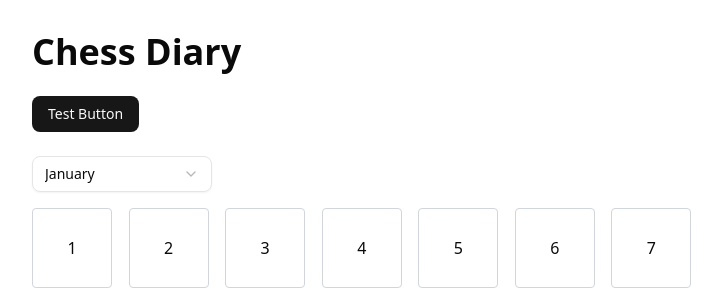
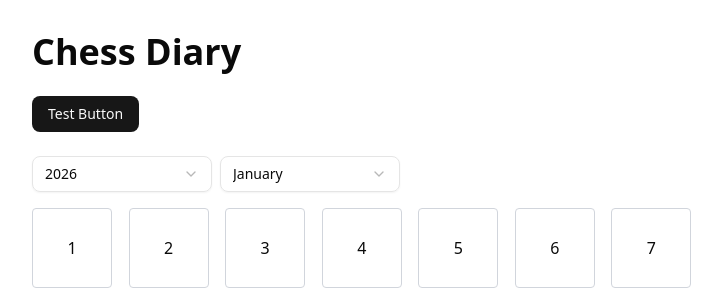
Before and after one commit to roman-collinge/chess-diary, a React (Vite) app: page / in a window 1280 px wide. Shown: the top 290 px of the page, without its empty margins (0-722 px from the left). Built offline with nearby package versions, Linux system fonts and the light colour scheme.

Commit message:
feat: add Year Select component

```diff
--- a/src/components/CalendarGrid.tsx
+++ b/src/components/CalendarGrid.tsx
@@ -1,8 +1,9 @@
 import { useState } from "react"
 import DayCell from "./DayCell"
-import { Button } from "./ui/button"
 import { Select, SelectContent, SelectItem, SelectTrigger, SelectValue } from "./ui/select"
 
+const currentYear = new Date().getFullYear()
+const years = Array.from({ length: 11 }, (_, i) => currentYear - 5 + i)
 const months = [
     "January", "February", "March", "April", "May", "June",
     "July", "August", "September", "October", "November", "December"
@@ -23,8 +24,24 @@ function CalendarGrid() {
     const dates = generateDates(year, month)
     return (
         <div>
+            <div className="flex gap-2 mb-4">
+                {/* Year Select */}
+                <Select value={year.toString()} onValueChange={(value) => setYear(parseInt(value))}>
+                    <SelectTrigger className="w-[180px]">
+                        <SelectValue placeholder="Select year" />
+                    </SelectTrigger>
+                    <SelectContent>
+                        {years.map((yearName) => (
+                            <SelectItem key={yearName} value={yearName.toString()}>
+                                {yearName}
+                            </SelectItem>
+                        ))}
+                    </SelectContent>
+                </Select>
+
+                {/* Month Select */}
                 <Select value={month.toString()} onValueChange={(value) => setMonth(parseInt(value))}>
-                <SelectTrigger className="w-[180px] mb-4">
+                    <SelectTrigger className="w-[180px]">
                         <SelectValue placeholder="Select month" />
                     </SelectTrigger>
                     <SelectContent>
@@ -35,7 +52,7 @@ function CalendarGrid() {
                         ))}
                     </SelectContent>
                 </Select>
-
+            </div>
             <div className="grid grid-cols-7 gap-1 max-w-2xl">
                 {dates.map((date) => (
                     <DayCell key={date.toISOString()} date={date} />
```
Lines whose indentation alone changed are shown as unchanged.
